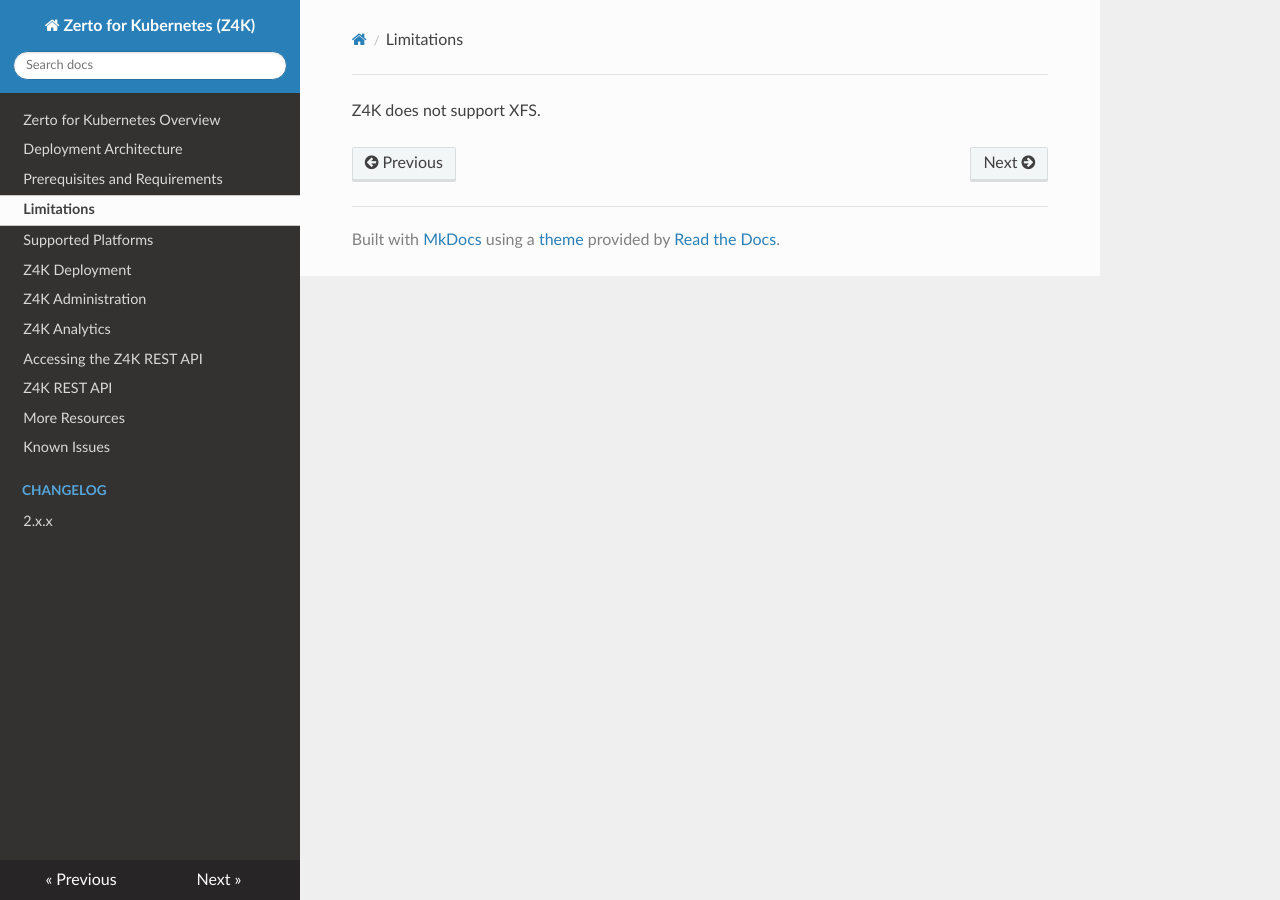
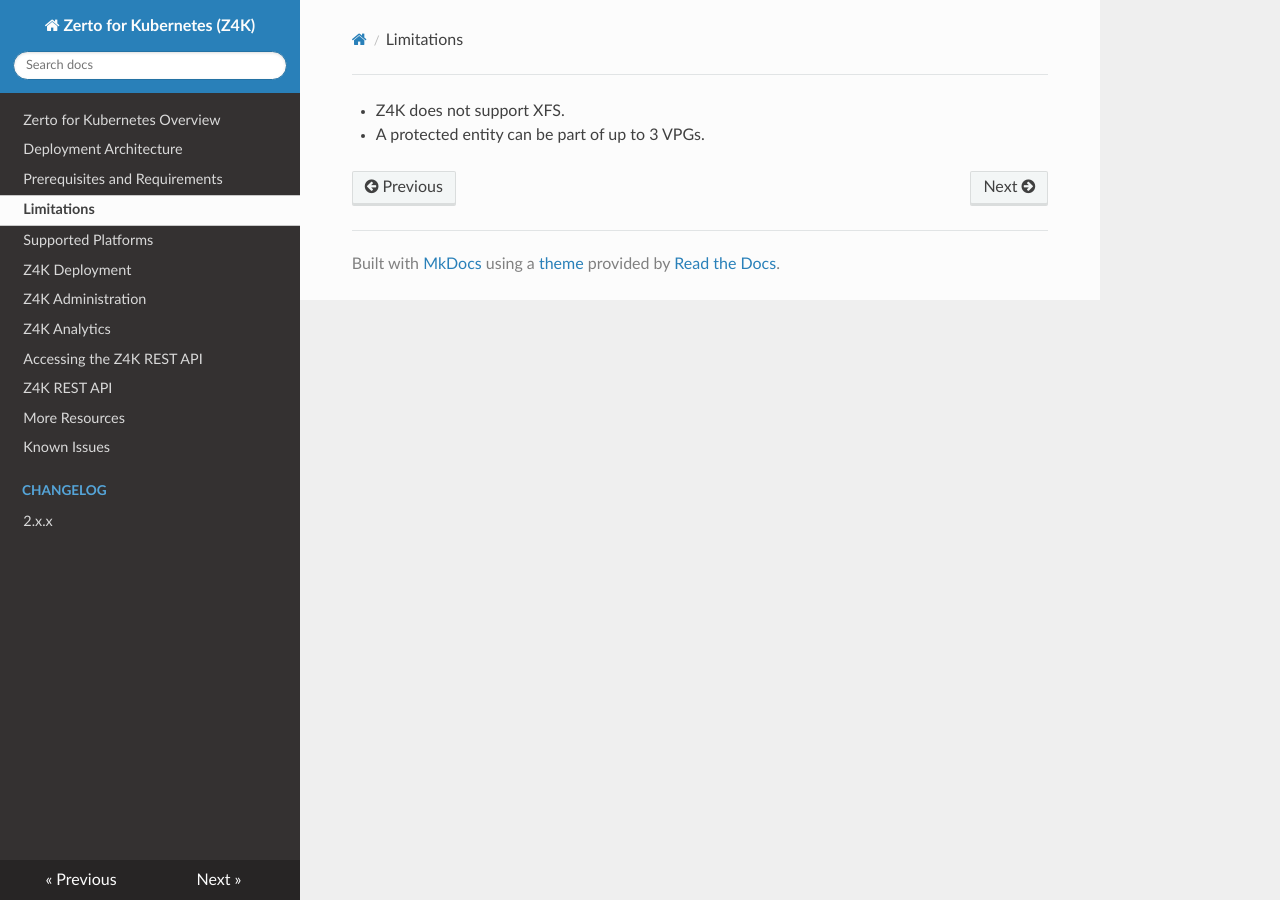
Before and after one commit to ZertoPublic/Z4K, an MkDocs documentation site: the page built from docs/Limitations.md, in a window 1280 px wide. Built offline with MkDocs 1.6.1, drawn with Linux system fonts in a browser that asks for light colours.

Commit message:
Update Limitations.md

```diff
--- a/docs/Limitations.md
+++ b/docs/Limitations.md
@@ -1 +1,2 @@
-Z4K does not support XFS.
+- Z4K does not support XFS.
+- A protected entity can be part of up to 3 VPGs.
```
